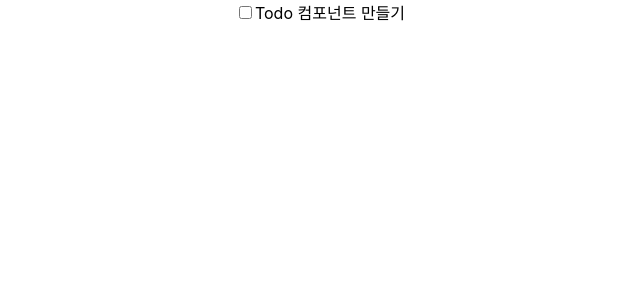
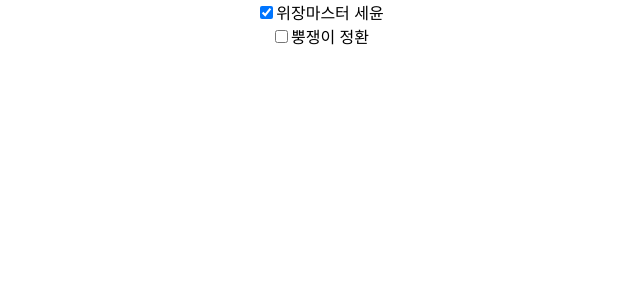
Before and after one commit to jeonghi/web_front, a React (Create React App) app: page / in a window 1280 px wide. Shown: the top 300 px of the page, without its empty margins (320-960 px from the left). Built offline with nearby package versions, Linux system fonts and the light colour scheme.

Commit message:
수정: Todo 컴포넌트의 타이틀과 체크여부를 App 에서 동적으로 넘겨받을 수 있도록 개선

```diff
--- a/src/App.js
+++ b/src/App.js
@@ -1,4 +1,3 @@
-import logo from './logo.svg';
 import './App.css';
 import React from 'react';
 import Todo from "./Todo";
@@ -30,10 +29,24 @@ import Todo from "./Todo";
 //js파일안에 js문법과 html코드를 사용하고 있다. 이는 리엑트가 한 파일에서 HTML과 js를 함께 쓰려고 확장한 문법이고 JSX라고 부른다.
 //App 컴포넌트의 클래스 버전이다.
 class App extends React.Component {
-  render(){
-    return (
+
+    constructor(props) {
+        super(props);
+        this.state = {
+            items: [
+                {id: 0, title: "위장마스터 세윤", done:true},
+                {id: 1, title: "뿡쟁이 정환", done:false}
+            ]
+        };
+    }
+
+    render(){
+        var todoItems = this.state.items.map( (item, idx) => {
+            return <Todo item={item} key={item.id}/>
+        })
+        return (
         <div className="App">
-            <Todo/>
+            {todoItems}
         </div>
     )
   }
--- a/src/Todo.js
+++ b/src/Todo.js
@@ -1,12 +1,38 @@
 import React from "react";
 
-function Todo(){
-    return (
-        <div className="Todo">
-            <input type="checkbox" id="todo0" name="todo0" value="todo0"/>
-            <label for="todo0">Todo 컴포넌트 만들기</label>
-        </div>
-    );
+// function Todo(){
+//     return (
+//         <div className="Todo">
+//             <input type="checkbox" id="todo0" name="todo0" value="todo0"/>
+//             <label for="todo0">Todo 컴포넌트 만들기</label>
+//         </div>
+//     );
+// }
+
+class Todo extends React.Component {
+    constructor(props) {
+        super(props);
+
+        // state는 리엑트가 관리하는 객체이다.
+        // 리엑트에서는 추후에 변경할 수 있는 변수를 state 오브젝트에서 관리.
+        // 그 이유는 js 내에서 변경한 변수의 값을 HTML에 다시 렌더링 하기 위함이다.
+        // 리엑트가 변경된 state를 어떻게 다시 렌더링 하는지는 이후 setState에서 다룬다.
+
+        this.state = { item: props.item };
+    }
+
+    render() {
+        return(
+            <div className="Todo">
+                {/* 자바스크립트로 된 변수를 JSX에서 사용하려면 변수를 {}로 묶어주면 된다. */}
+                <input type="checkbox" id={this.state.item.id}
+                       name={this.state.item.id}
+                       checked={this.state.item.done}
+                />
+                <label id={this.state.item.id}>{this.state.item.title}</label>
+            </div>
+        );
+    }
 }
 
 export default Todo;
```
